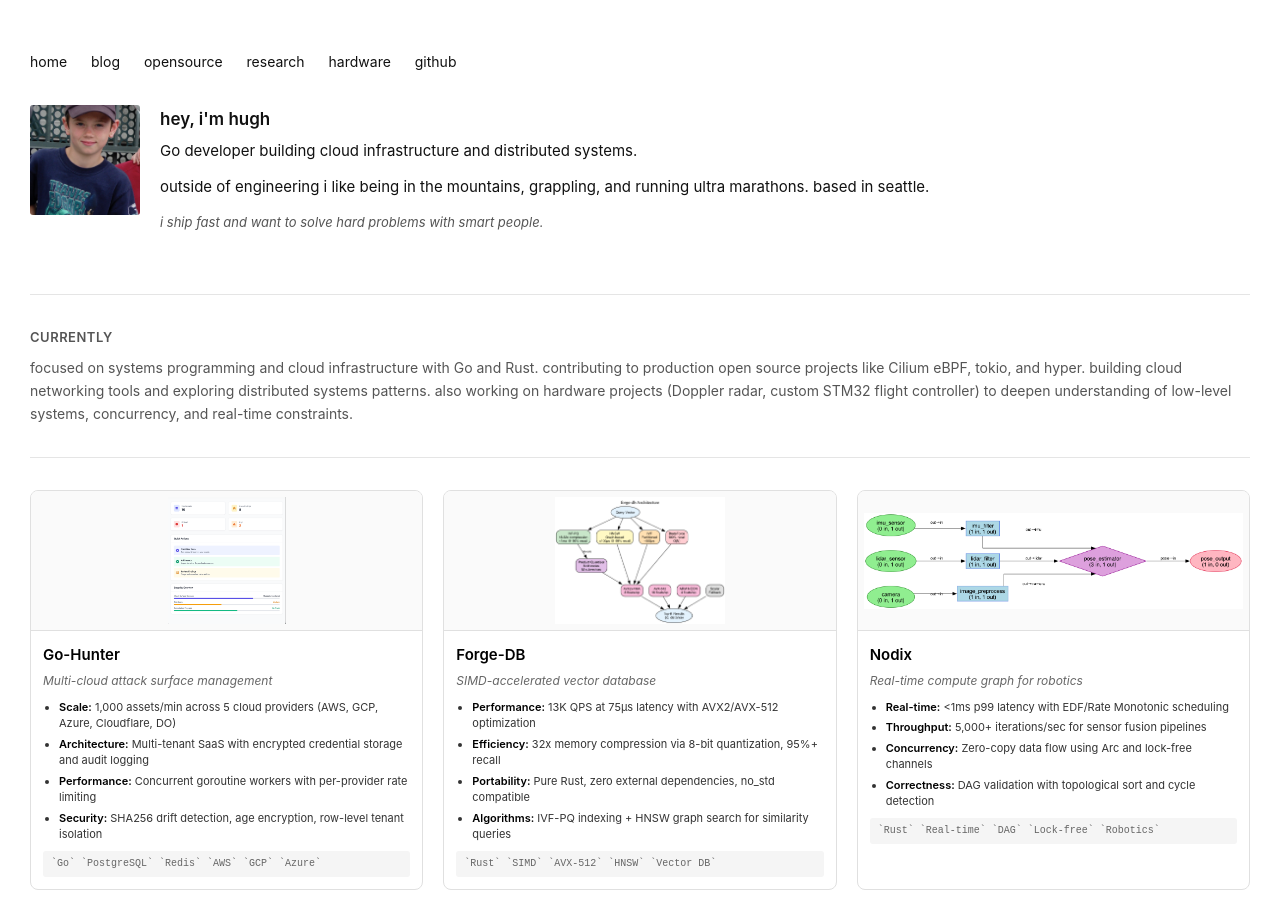
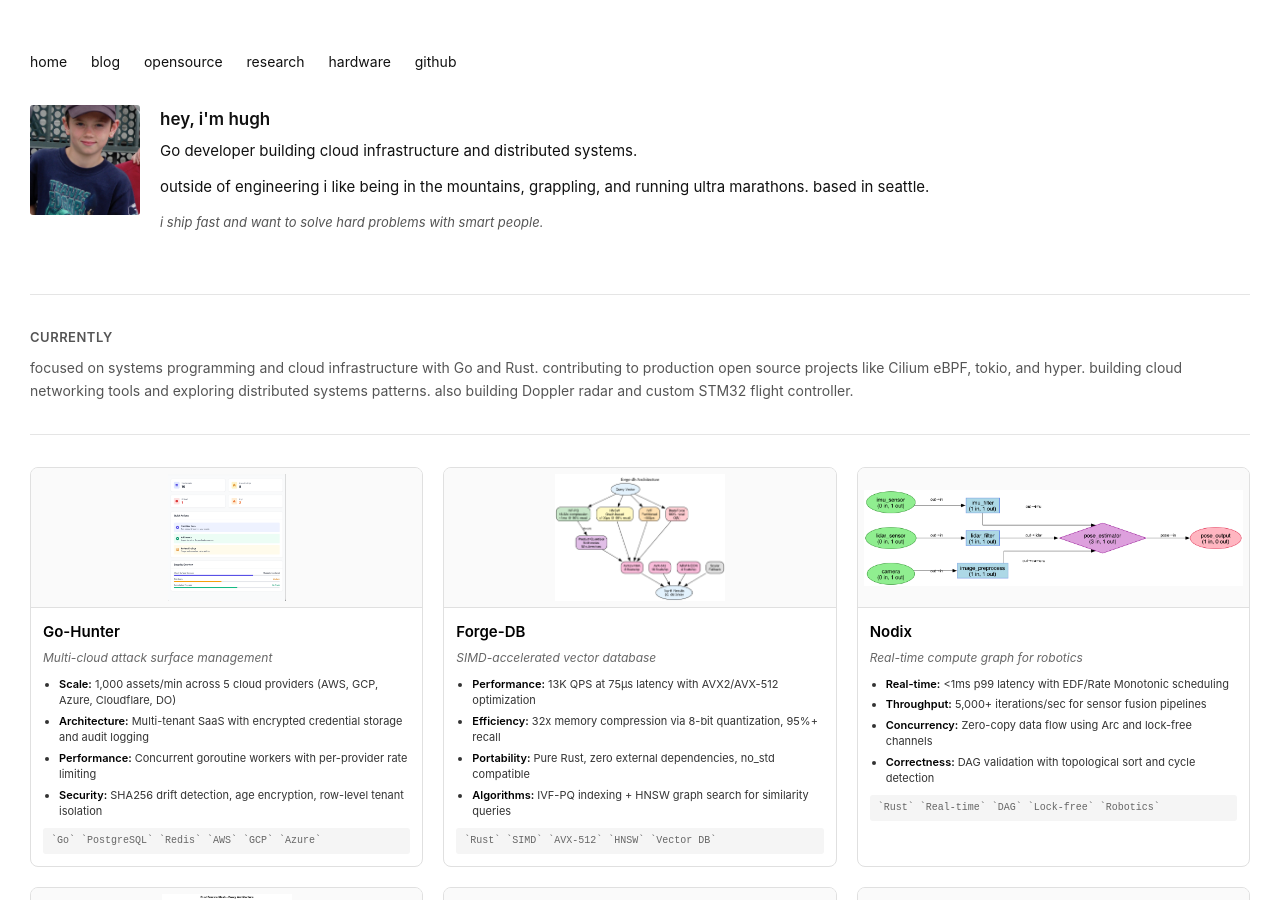
Before and after one commit to HueCodes/HueCodes.github.io, a Jekyll site: the page built from index.md, in a window 1280 px wide and 900 px high. Built offline with Jekyll 4.4.1, drawn with Linux system fonts in a browser that asks for light colours.

Commit message:
Remove verbose justification for hardware projects - keep it direct

```diff
--- a/index.md
+++ b/index.md
@@ -28,7 +28,7 @@ title: home
 
 <div class="section">
   <h2>currently</h2>
-  <p>focused on systems programming and cloud infrastructure with Go and Rust. contributing to production open source projects like Cilium eBPF, tokio, and hyper. building cloud networking tools and exploring distributed systems patterns. also working on hardware projects (Doppler radar, custom STM32 flight controller) to deepen understanding of low-level systems, concurrency, and real-time constraints.</p>
+  <p>focused on systems programming and cloud infrastructure with Go and Rust. contributing to production open source projects like Cilium eBPF, tokio, and hyper. building cloud networking tools and exploring distributed systems patterns. also building Doppler radar and custom STM32 flight controller.</p>
 </div>
 
 <hr class="divider">
```
